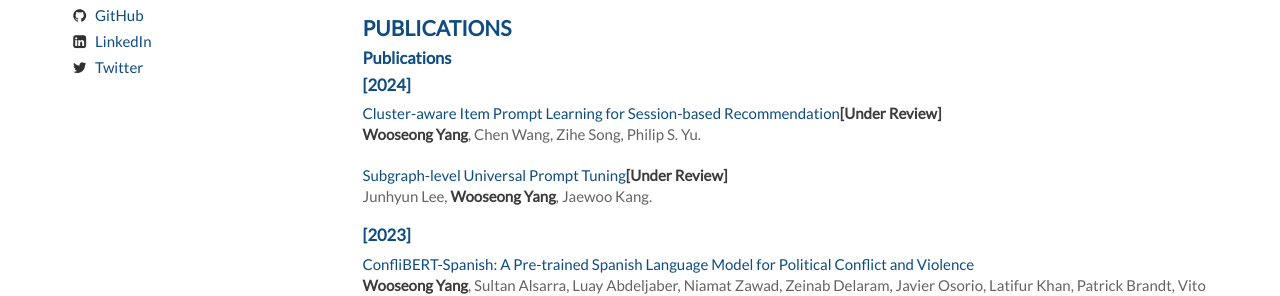
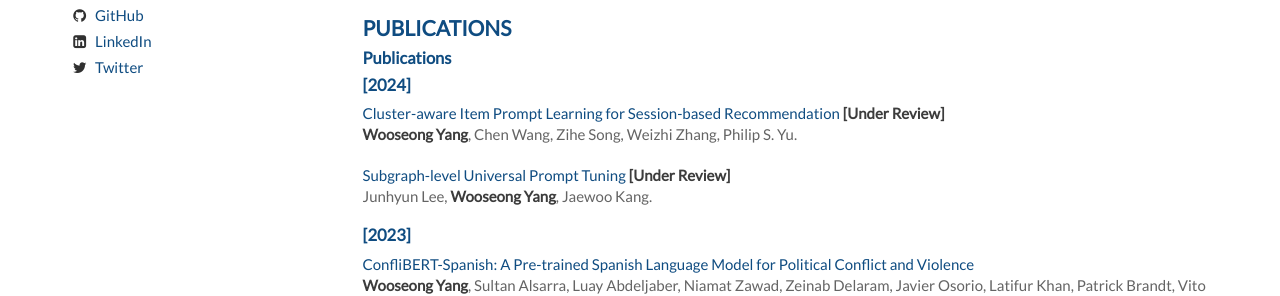
Before and after one commit to WooseongYang/WooseongYang.github.io, a Jekyll site: the page built from index.html, in a window 1280 px wide and 1394 px high. Shown: the part 384-680 px from the top of the window. Built offline with Jekyll 4.4.1, drawn with Linux system fonts in a browser that asks for light colours; nearby versions of some CDN libraries; the list of posts is cut into pages by our own code.

Commit message:
Update publications.html

```diff
--- a/_includes/publications.html
+++ b/_includes/publications.html
@@ -6,13 +6,13 @@
     <h2>[2024]</h2>
     <article>
         <header>
-            <a href="" class="paper_link">Cluster-aware Item Prompt Learning for Session-based Recommendation<em>[Under Review]</em> </a><br/>
-            <span><em>Wooseong Yang</em>, Chen Wang, Zihe Song, Philip S. Yu.</span><br/>
+            <a href="https://arxiv.org/pdf/2410.04756" class="paper_link">Cluster-aware Item Prompt Learning for Session-based Recommendation <em>[Under Review]</em> </a><br/>
+            <span><em>Wooseong Yang</em>, Chen Wang, Zihe Song, Weizhi Zhang, Philip S. Yu.</span><br/>
         </header>
     </article>
     <article>
         <header>
-            <a href="https://arxiv.org/pdf/2402.10380.pdf" class="paper_link">Subgraph-level Universal Prompt Tuning<em>[Under Review]</em> </a><br/>
+            <a href="https://arxiv.org/pdf/2402.10380.pdf" class="paper_link">Subgraph-level Universal Prompt Tuning <em>[Under Review]</em> </a><br/>
             <span> Junhyun Lee, <em>Wooseong Yang</em>, Jaewoo Kang.</span><br/>
         </header>
     </article>
```
